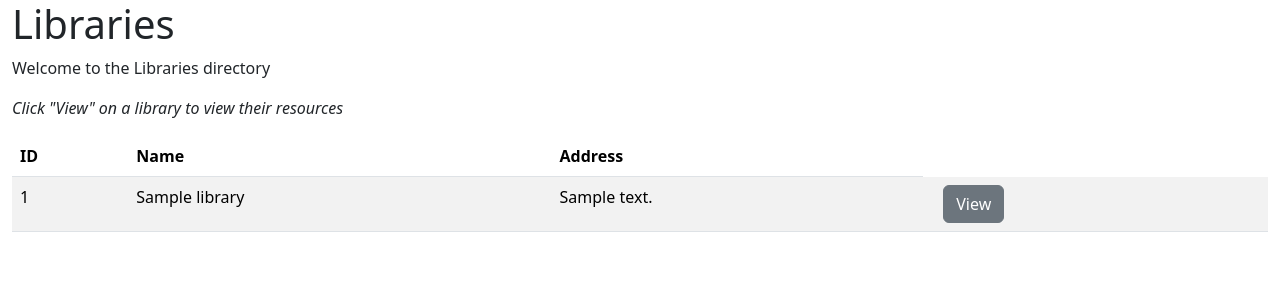
After one commit to realKP/library-admin, a Django app: page /libraries/ in a window 1280 px wide. The commit adds this page. Shown: the top 300 px of the page. Run offline with Django 4.2, Linux system fonts and the light colour scheme; tables that the repository leaves empty hold one stand-in row (values such as "Sample post"); some libraries are stand-ins or nearby versions.

Commit message:
Started libraries page

```diff
--- a/library_admin/library_app/models.py
+++ b/library_admin/library_app/models.py
@@ -85,7 +85,7 @@ class BookAuthor(models.Model):
         unique_together = (('author', 'isbn'),)
 
     def __str__(self):
-        return (self.author + ', ' + self.isbn)
+        return (str(self.author) + ', ' + str(self.isbn))
 
 
 class Rental(models.Model):
--- a/library_admin/library_app/templates/library_app/index.html
+++ b/library_admin/library_app/templates/library_app/index.html
@@ -20,7 +20,7 @@
                     </a>
                 </div>
                 <div class="col">
-                    <a href="/">
+                    <a href="{% url 'library_app:libraries' %}">
                         <h2>Libraries &rarr;</h2>
                         <p>See the libraries registered.</p>
                     </a>
--- /dev/null
+++ b/library_admin/library_app/templates/library_app/libraries.html
@@ -0,0 +1,43 @@
+{% extends 'base.html' %}
+{% block title %} Libraries {% endblock %}
+
+{% block content %}
+    <div class="container-fluid">
+        <h1>Libraries</h1>
+        <p>Welcome to the Libraries directory</p>
+        <p><i>Click "View" on a library to view their resources</i></p>
+    </div>
+    <div class="container-fluid">
+        <table class="table table-striped table-hover">
+            <thead>
+                <tr>
+                    <th>ID</th>
+                    <th>Name</th>
+                    <th>Address</th>
+                </tr>
+            </thead>
+            <tbody>
+                {% for library in libraries %}
+                    <tr>
+                        <td>
+                            {{ library.library_id }}
+                        </td>
+                        <td>
+                            {{ library.library_name }}
+                        </td>
+                        <td>
+                            {{ library.library_address }}
+                        </td>
+                        <td>
+                            <div class="container-fluid">
+                                <a class="btn btn-secondary" href="{% url 'library_app:library-resources' pk=library.library_id %}">
+                                    View
+                                </a>
+                            </div>
+                        </td>
+                    </tr>
+                {% endfor %}
+            </tbody>
+        </table>
+    </div>
+{% endblock %}
--- a/library_admin/library_app/templates/library_app/members.html
+++ b/library_admin/library_app/templates/library_app/members.html
@@ -5,6 +5,7 @@
     <div class="container-fluid">
         <h1>Members</h1>
         <p>Welcome to the Members directory</p>
+        <p><i>Click "Edit" on a member to update their personal information or view their rental history</i></p>
     </div>
     <div class="container-fluid">
         <table class="table table-striped table-hover">
--- a/library_admin/library_app/urls.py
+++ b/library_admin/library_app/urls.py
@@ -11,6 +11,10 @@ urlpatterns = [
     path("members/<int:pk>/", views.DeleteMember.as_view(), name="delete-member"),
     # edit member page
     path("members/<int:pk>/edit", views.EditMemberView.as_view(), name="edit-member"),
+    # libraries page
+    path("libraries/", views.LibrariesView.as_view(), name="libraries"),
+    # view a library's resources page
+    path("libraries/<int:pk>/resources", views.LibraryResourcesView.as_view(), name="library-resources")
 
 
     ##########################################################3
--- a/library_admin/library_app/views.py
+++ b/library_admin/library_app/views.py
@@ -95,12 +95,24 @@ class EditMemberView(generic.DetailView):
         member.save()
         return HttpResponseRedirect(reverse("library_app:edit-member", args=[member.member_id]) + '?saved=True')
 
-##########################################################
 
-# def results(request, question_id):
-#     response = "You're looking at the results of question %s."
-#     return HttpResponse(response % question_id)
+class LibrariesView(generic.ListView):
+    template_name = "library_app/libraries.html"
+    context_object_name = "libraries"
+    # queries for all libraries
+    queryset = Library.objects.all()
 
 
-# def vote(request, question_id):
-#     return HttpResponse("You're voting on question %s." % question_id)
+class LibraryResourcesView(generic.ListView):
+    template_name = "library_app/library-resources.html"
+    context_object_name = "resources"
+
+    def get_queryset(self):
+        return Resource.objects.filter(library_id=self.kwargs['pk'])
+
+    def get_context_data(self, **kwargs):
+        # every request (GET or POST) receives blank form for modal
+        context = super().get_context_data(**kwargs)
+        library = get_object_or_404(Library, pk=self.kwargs['pk'])
+        context["library"] = library
+        return context
```
Also changed, not shown: library_admin/library_app/templates/library_app/edit-member.html (+15 -0 lines), library_admin/library_app/templates/library_app/library-resources.html (added, +55 -0 lines).
